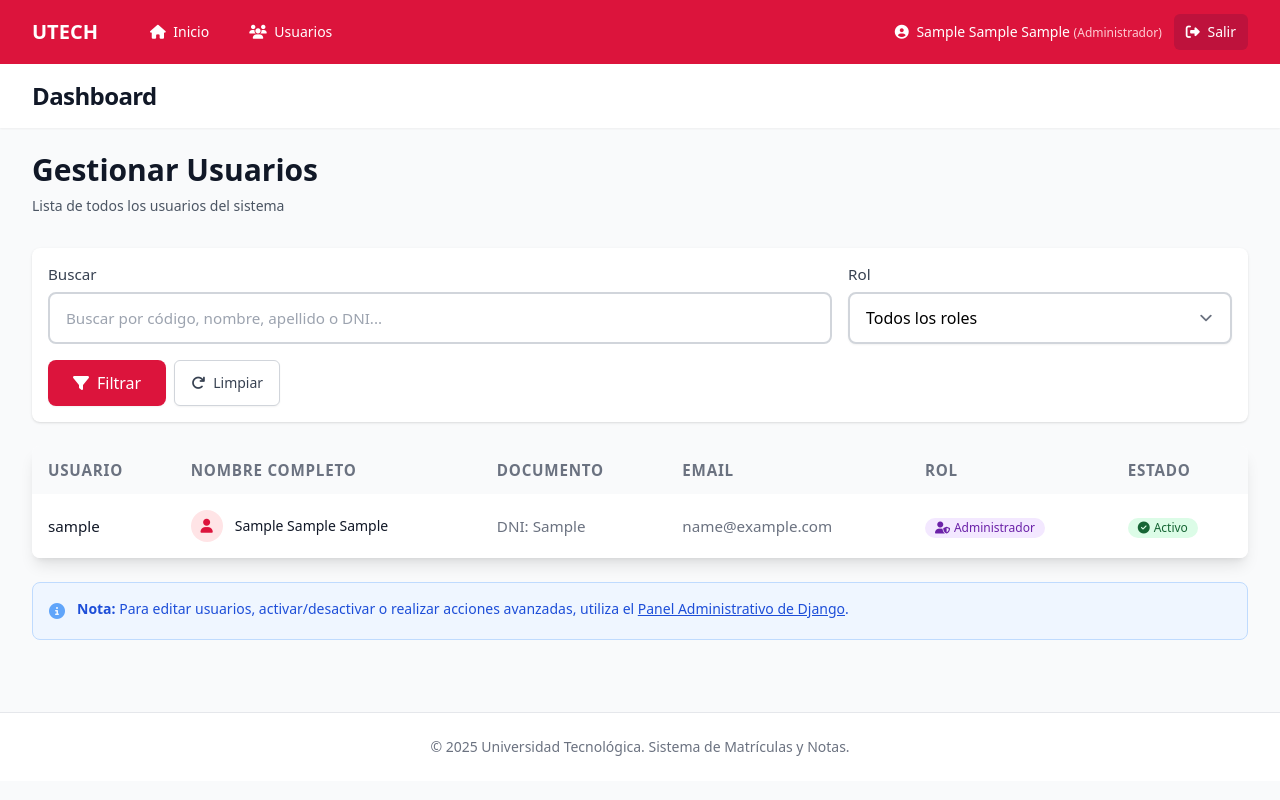
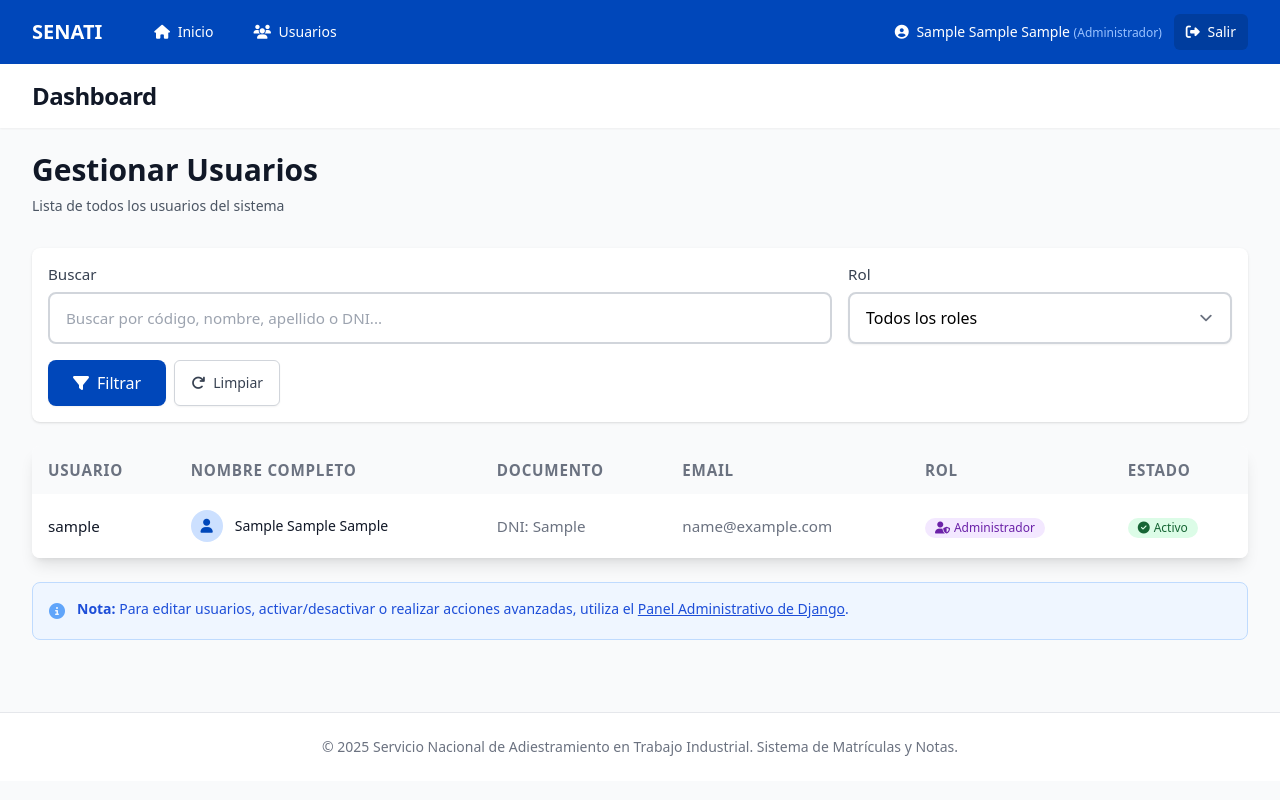
Before and after one commit to IHenrix/proyectoMatriculaUTP, a Django app: page /admin/usuarios/ in a window 1280 px wide. Run offline with Django 4.2, Linux system fonts and the light colour scheme; a user stored in the database is signed in; tables that the repository leaves empty hold one stand-in row (values such as "Sample post"); some libraries are stand-ins or nearby versions.

Commit message:
feat: cambios senati

```diff
--- a/academic_system/admin.py
+++ b/academic_system/admin.py
@@ -10,8 +10,8 @@ from django.contrib.auth.admin import UserAdmin as BaseUserAdmin
 from .models import Usuario, Curso, Ciclo, Seccion, ComponenteEvaluacion, Matricula, Nota
 
 # Personaliza los textos del panel de administración
-admin.site.site_header = "Panel de Matrículas UTP"
-admin.site.site_title = "Panel de Matrículas UTP"
+admin.site.site_header = "Panel de Matrículas SENATI"
+admin.site.site_title = "Panel de Matrículas SENATI"
 admin.site.index_title = "Administración del sistema"
 
 
--- a/academic_system/singleton.py
+++ b/academic_system/singleton.py
@@ -116,8 +116,8 @@ class ConfiguracionSistema:
         self.prefijo_codigo_seccion = 'SEC'
 
         # Información de la universidad
-        self.nombre_universidad = 'Universidad Tecnológica del Perú'
-        self.nombre_corto_universidad = 'UTP'
+        self.nombre_universidad = 'Servicio Nacional de Adiestramiento en Trabajo Industrial'
+        self.nombre_corto_universidad = 'SENATI'
 
     def es_nota_aprobatoria(self, nota):
         """
--- a/sistema_matriculas/settings.py
+++ b/sistema_matriculas/settings.py
@@ -155,8 +155,8 @@ DEFAULT_AUTO_FIELD = 'django.db.models.BigAutoField'
 # CUSTOM SETTINGS - UNIVERSITY CONFIGURATION
 # ==============================================================================
 
-UNIVERSITY_NAME = config('UNIVERSITY_NAME', default='Universidad Tecnológica')
-UNIVERSITY_SHORT_NAME = config('UNIVERSITY_SHORT_NAME', default='UTECH')
+UNIVERSITY_NAME = config('UNIVERSITY_NAME', default='Servicio Nacional de Adiestramiento en Trabajo Industrial')
+UNIVERSITY_SHORT_NAME = config('UNIVERSITY_SHORT_NAME', default='SENATI')
 
 
 # ==============================================================================
--- a/static/css/custom.css
+++ b/static/css/custom.css
@@ -25,8 +25,8 @@ input[type="number"]:focus,
 textarea:focus,
 select:focus {
     outline: none !important;
-    border-color: #DC143C !important;
-    box-shadow: 0 0 0 3px rgba(220, 20, 60, 0.1) !important;
+    border-color: #0047BA !important;
+    box-shadow: 0 0 0 3px rgba(0, 71, 186, 0.1) !important;
 }
 
 input[type="text"]:hover,
@@ -246,12 +246,12 @@ input[type="radio"] {
 
 input[type="checkbox"]:checked,
 input[type="radio"]:checked {
-    background-color: #DC143C !important;
-    border-color: #DC143C !important;
+    background-color: #0047BA !important;
+    border-color: #0047BA !important;
 }
 
 input[type="checkbox"]:focus,
 input[type="radio"]:focus {
     outline: none !important;
-    box-shadow: 0 0 0 3px rgba(220, 20, 60, 0.1) !important;
+    box-shadow: 0 0 0 3px rgba(0, 71, 186, 0.1) !important;
 }
--- a/templates/auth/login.html
+++ b/templates/auth/login.html
@@ -14,9 +14,9 @@
                 extend: {
                     colors: {
                         primary: {
-                            600: '#DC143C',
-                            700: '#be123c',
-                            800: '#9f1239',
+                            600: '#0047BA',
+                            700: '#003d9e',
+                            800: '#003282',
                         }
                     }
                 }
--- a/templates/base.html
+++ b/templates/base.html
@@ -15,16 +15,16 @@
                 extend: {
                     colors: {
                         primary: {
-                            50: '#fff1f2',
-                            100: '#ffe4e6',
-                            200: '#fecdd3',
-                            300: '#fda4af',
-                            400: '#fb7185',
-                            500: '#f43f5e',
-                            600: '#DC143C',
-                            700: '#be123c',
-                            800: '#9f1239',
-                            900: '#881337',
+                            50: '#e6f0ff',
+                            100: '#cce0ff',
+                            200: '#99c2ff',
+                            300: '#66a3ff',
+                            400: '#3385ff',
+                            500: '#0066ff',
+                            600: '#0047BA',
+                            700: '#003d9e',
+                            800: '#003282',
+                            900: '#002866',
                         }
                     }
                 }
```
Also changed, not shown: instalacion.md (+3 -3 lines), README.md, 1 other file.
